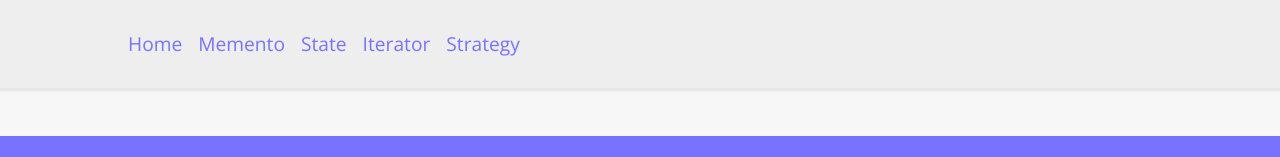
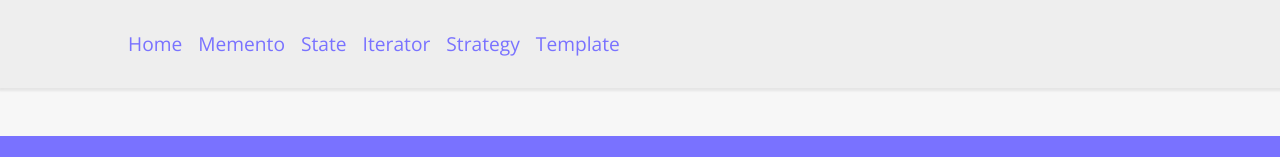
Before and after one commit to metafield/Design-Patterns-Typescript, a React (Create React App) app: page / in a window 1280 px wide. Shown: the top 157 px of the page. Built offline with nearby package versions, Linux system fonts and the light colour scheme.

Commit message:
adds Template link

```diff
--- a/src/Content/Links.ts
+++ b/src/Content/Links.ts
@@ -26,4 +26,9 @@ export const Links = [
     '/patterns/strategy',
     'The strategy pattern as described by the Gang of Four.'
   ),
+  createLink(
+    'Template',
+    '/patterns/template',
+    'The template method pattern as described by the Gang of Four.'
+  ),
 ];
```
